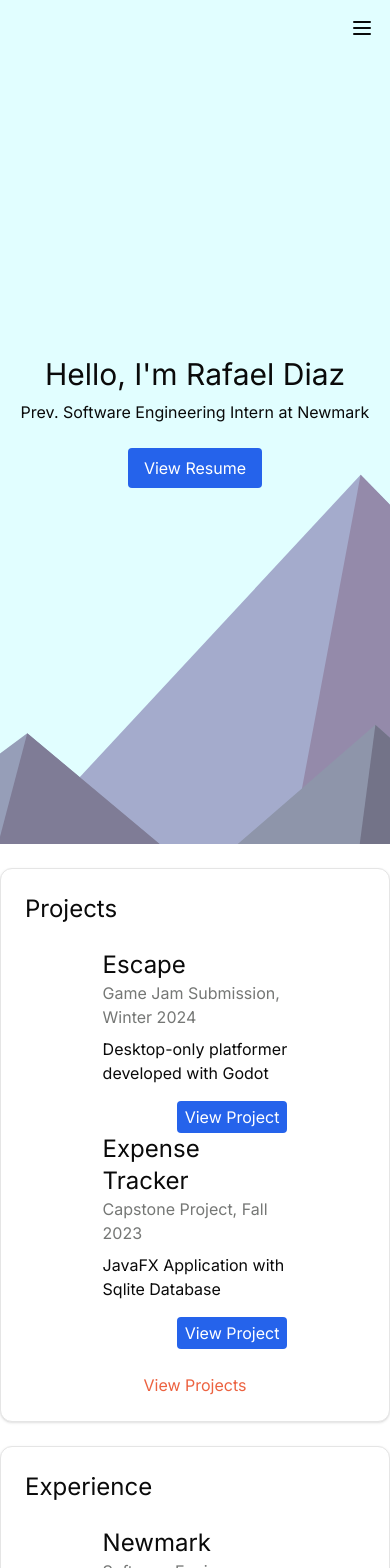
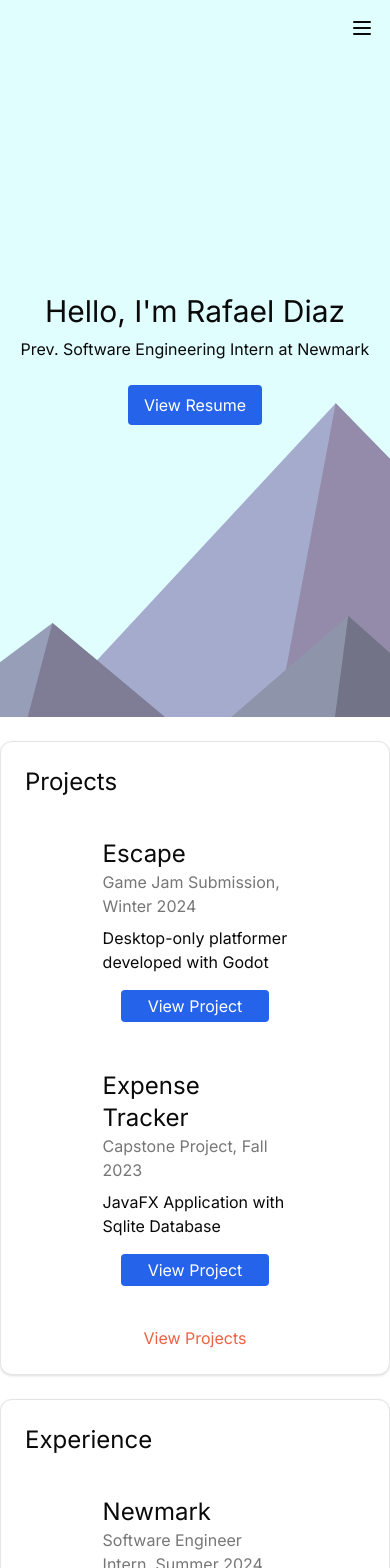
Before and after one commit to availe/Personal-Website-V2, a Next.js app: page / in a window 390 px wide. Shown: the top 1568 px of the page. Built offline with nearby package versions, Linux system fonts and the light colour scheme.

Commit message:
home padding

```diff
--- a/src/components/home/experience-entry.tsx
+++ b/src/components/home/experience-entry.tsx
@@ -24,8 +24,8 @@ const ExperienceEntry: React.FC<ExperienceEntryProps> = ({
         </p>
       </div>
       <p>{description}</p>
-      <div className="flex justify-end pt-2">
-        <button className="bg-blue-600 hover:bg-blue-500 text-white py-1 px-2 rounded">
+      <div className="flex justify-center md:justify-end pt-2">
+        <button className="w-[80%] md:w-auto bg-blue-600 hover:bg-blue-500 text-white py-1 px-2 rounded">
           <a href={link} target="_blank" rel="noopener noreferrer">
             {callToAction}
           </a>
--- a/src/components/home/hero.tsx
+++ b/src/components/home/hero.tsx
@@ -2,7 +2,7 @@ import Link from "next/link";
 
 const Hero = () => {
   return (
-    <main className="min-h-svh bg-[url('/flat-mountains.svg')] bg-cover bg-center flex flex-col justify-center">
+    <main className="min-h-[85svh] bg-[url('/flat-mountains.svg')] bg-cover bg-center flex flex-col justify-center">
       <section className="text-center flex flex-col gap-6 md:gap-8 md:mt-[-10svh]">
         <div className="flex flex-col gap-2">
           <h1 className="text-3xl md:text-5xl">Hello, I&apos;m Rafael Diaz</h1>
--- a/src/components/home/section-entry.tsx
+++ b/src/components/home/section-entry.tsx
@@ -26,11 +26,11 @@ const SectionEntry: React.FC<ExperienceSectionProps> = ({
   callToAction,
 }) => {
   return (
-    <Card className="md:ml-10 md:mr-10">
+    <Card className="md:ml-10 md:mr-10 flex flex-col gap-4">
       <CardHeader>
         <h2 className="text-2xl md:text-3xl">{title}</h2>
       </CardHeader>
-      <CardContent className="flex flex-col w-3/5 mx-auto">
+      <CardContent className="flex flex-col w-3/5 mx-auto gap-12">
         {experiences.map((exp, index) => (
           <ExperienceEntry
             key={index}
```
